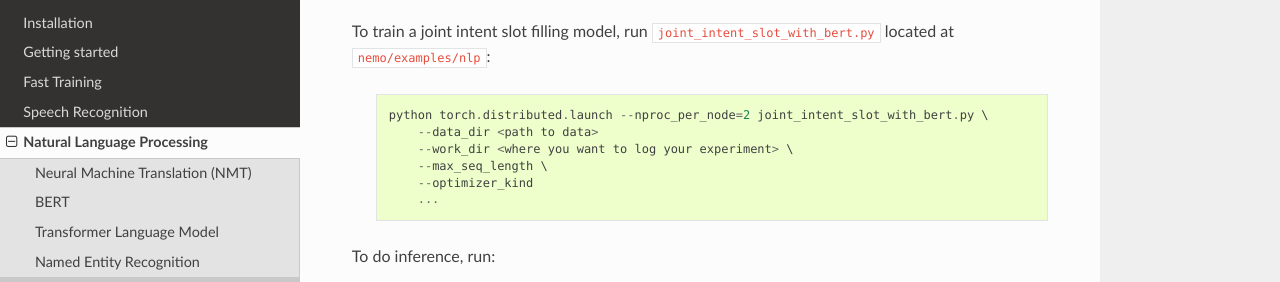
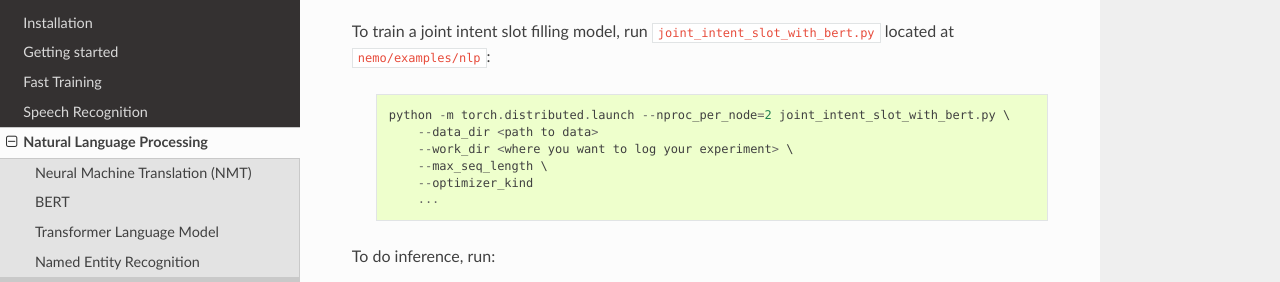
Before and after one commit to backend-engineer1/NEMO, a Sphinx documentation site: the page built from docs/sources/source/nlp/joint_intent_slot_filling.rst, in a window 1280 px wide and 900 px high, scrolled down 3610 px. Shown: the part 152-434 px from the top of the window. Built offline with Sphinx 7.4.7 and the Read the Docs theme 2.0.0, drawn with Linux system fonts in a browser that asks for light colours; cross-references to code outside the pages are shown as plain code.

```diff
--- a/docs/sources/source/nlp/joint_intent_slot_filling.rst
+++ b/docs/sources/source/nlp/joint_intent_slot_filling.rst
@@ -190,7 +190,7 @@ To train a joint intent slot filling model, run ``joint_intent_slot_with_bert.py
 
     .. code-block:: python
 
-        python torch.distributed.launch --nproc_per_node=2 joint_intent_slot_with_bert.py \
+        python -m torch.distributed.launch --nproc_per_node=2 joint_intent_slot_with_bert.py \
             --data_dir <path to data>
             --work_dir <where you want to log your experiment> \
             --max_seq_length \
```
